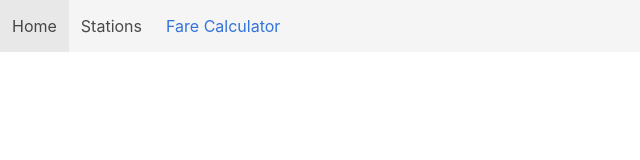
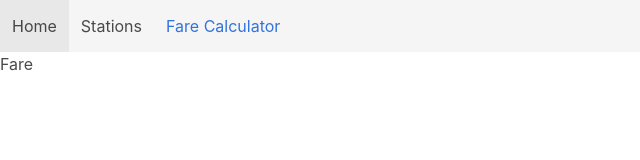
Before and after one commit to agneym/metro-workshop-app, a React (Create React App) app in the folder app/: page /fare in a window 1280 px wide. Shown: the top 160 px of the page, without its empty margins (0-640 px from the left). Built offline with nearby package versions, Linux system fonts and the light colour scheme.

Commit message:
setup a fare component

```diff
--- a/app/src/App.js
+++ b/app/src/App.js
@@ -6,6 +6,7 @@ import "./App.css";
 import Navbar from "./Navbar";
 import Home from "./components/Home";
 import Stations from "./components/Stations";
+import Fare from "./components/Fare";
 
 function App() {
   return (
@@ -15,6 +16,7 @@ function App() {
         <div style={{ marginTop: 52 }}>
           <Route exact path="/" component={Home} />
           <Route path="/stations" component={Stations} />
+          <Route path="/fare" component={Fare} />
         </div>
       </Router>
     </div>
--- /dev/null
+++ b/app/src/components/Fare.js
@@ -0,0 +1,7 @@
+import React from "react";
+
+function Fare() {
+  return <p>Fare</p>;
+}
+
+export default Fare;
```
